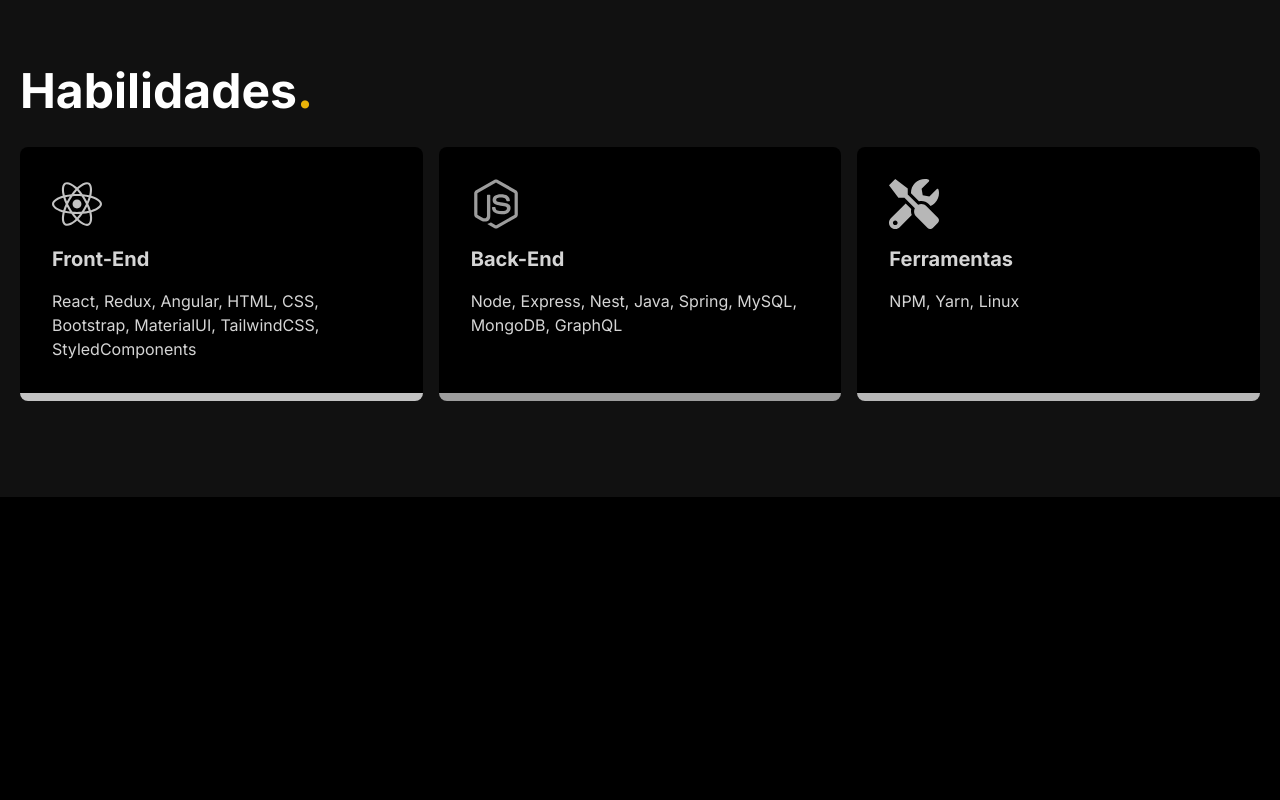
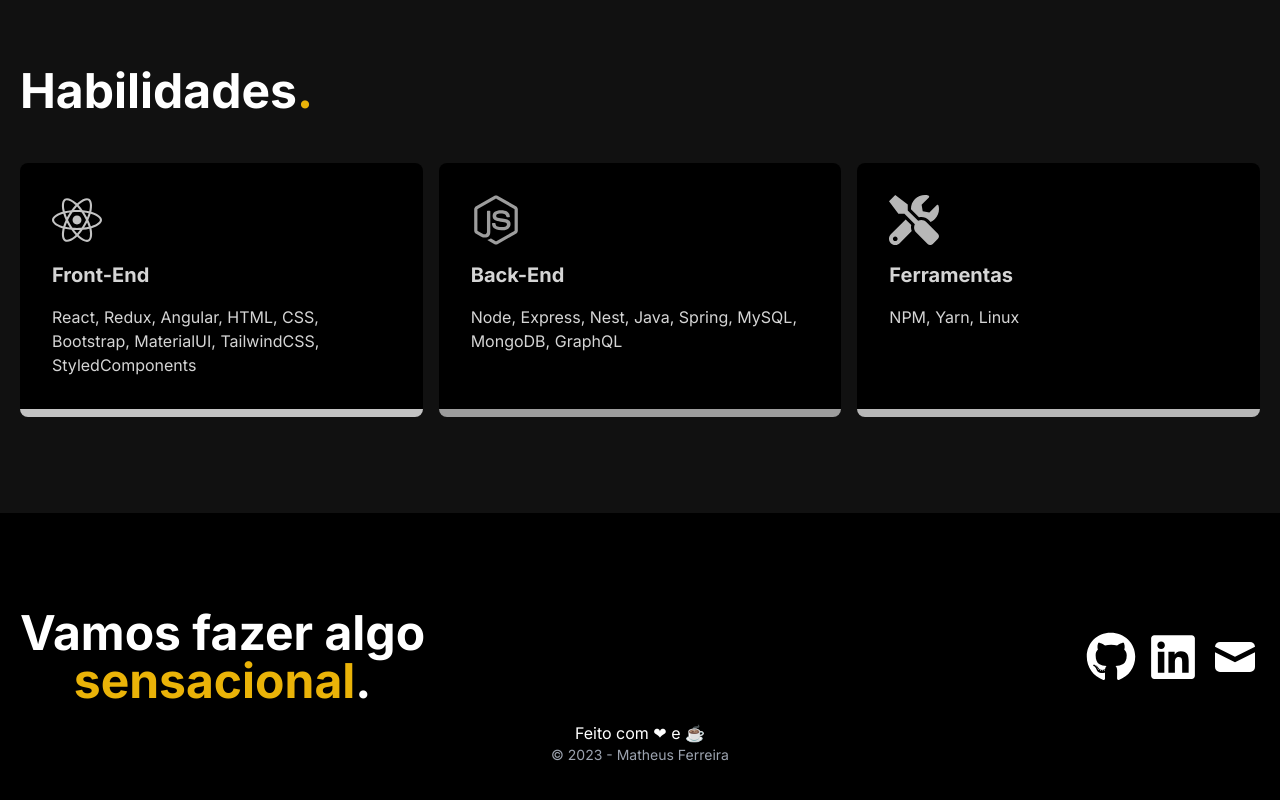
Before and after one commit to matheus-ferreira1/react-portfolio, a React (Vite) app: page / in a window 1280 px wide. Shown: the part 664-1464 px from the top of the page. Before the commit the page ends 1185 px from the top, so only its background shows below. Built offline with nearby package versions, Linux system fonts and the light colour scheme.

Commit message:
added footer components and small corrections

```diff
--- a/src/components/Footer.jsx
+++ b/src/components/Footer.jsx
@@ -1,7 +1,48 @@
 import React from "react";
+import { FaGithub, FaLinkedin } from "react-icons/fa";
+import { HiMail } from "react-icons/hi";
 
 const Footer = () => {
-  return <div>Footer</div>;
+  return (
+    <footer className="w-full px-4 lg:px-0 py-24 bg-black text-white max-w-[1240px] mx-auto flex flex-col gap-4">
+      <div className="flex flex-col md:flex-row justify-between items-center">
+        <h1 className="self-center text-center text-2xl sm:text-4xl md:text-5xl font-bold mb-4 md:mb-0">
+          Vamos fazer algo <br />
+          <span className="text-yellow-500">sensacional</span>.
+        </h1>
+        <div className="flex gap-3">
+          <a
+            className="hover:text-yellow-500 duration-200"
+            href="https://github.com/matheus-ferreira1"
+            target="_blank"
+          >
+            <FaGithub size={50} />
+          </a>
+          <a
+            className="hover:text-yellow-500 duration-200"
+            href="https://www.linkedin.com/in/matheus-ferreira33/"
+            target="_blank"
+          >
+            <FaLinkedin size={50} />
+          </a>
+          <a
+            className="hover:text-yellow-500 duration-200"
+            href="mailto:matheustferreira33@gmail.com"
+            target="_blank"
+          >
+            <HiMail size={50} />
+          </a>
+        </div>
+      </div>
+
+      <div className="flex flex-col justify-center items-center">
+        <p>Feito com ❤ e ☕</p>
+        <p className="font-light text-sm text-gray-400">
+          &copy; 2023 - Matheus Ferreira
+        </p>
+      </div>
+    </footer>
+  );
 };
 
 export default Footer;
--- a/src/components/Hero.jsx
+++ b/src/components/Hero.jsx
@@ -24,7 +24,7 @@ const Hero = () => {
           </h3>
           <p className="text-gray-600">
             Estudante de Análise e Desenvolvimento de Sistemas, Bacharel em
-            Biotecnologia. Evangelista do JavaScript Vanilla.
+            Biotecnologia. Apaixonado por aprender novas tecnologias e criar.
           </p>
           <div className="flex gap-4 mt-4">
             <a
--- a/src/components/Navbar.jsx
+++ b/src/components/Navbar.jsx
@@ -14,7 +14,7 @@ const Navbar = () => {
   }, [location]);
 
   return (
-    <header className="bg-black text-white flex justify-between items-center h-24 px-4 max-w-[1240px] mx-auto">
+    <header className="bg-black text-white flex justify-between items-center h-24 px-4 lg:px-0 max-w-[1240px] mx-auto">
       <h1 className="tracking-wider font-extrabold text-xl md:text-2xl text-gray-100">
         &lt;matheus<span className="text-yellow-500">.</span>dev{" "}
         <span className="text-yellow-500">/</span>&gt;
--- a/src/components/Skills.jsx
+++ b/src/components/Skills.jsx
@@ -9,7 +9,7 @@ const Skills = () => {
         <h1 className="text-3xl sm:text-4xl md:text-5xl font-bold mb-8">
           Habilidades<span className="text-yellow-500">.</span>
         </h1>
-        <div className=" grid sm:grid-cols-2 md:grid-cols-3 gap-4">
+        <div className="mt-12 grid sm:grid-cols-2 md:grid-cols-3 gap-4">
           {skills.map((skill) => (
             <SkillCard key={skill.id} skill={skill} />
           ))}
```
